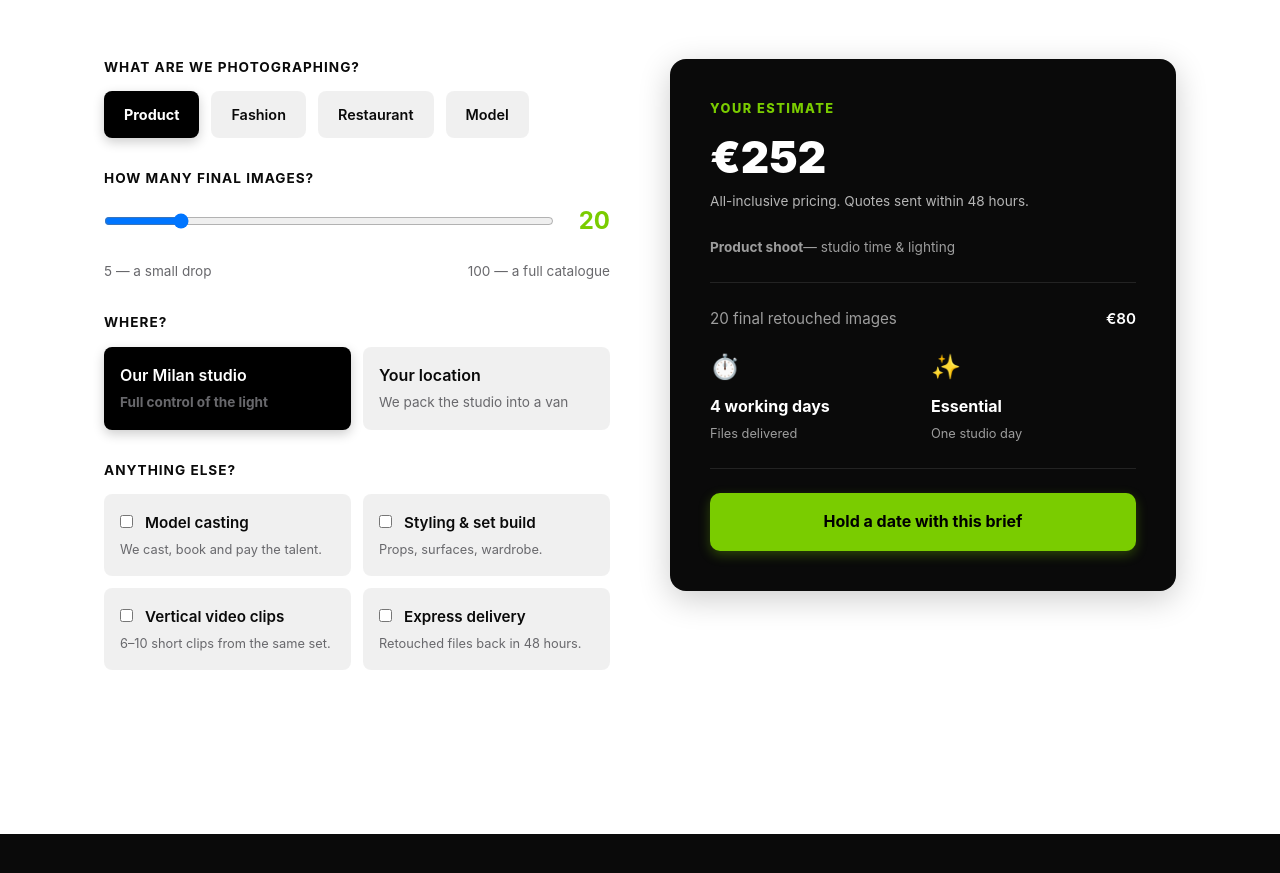
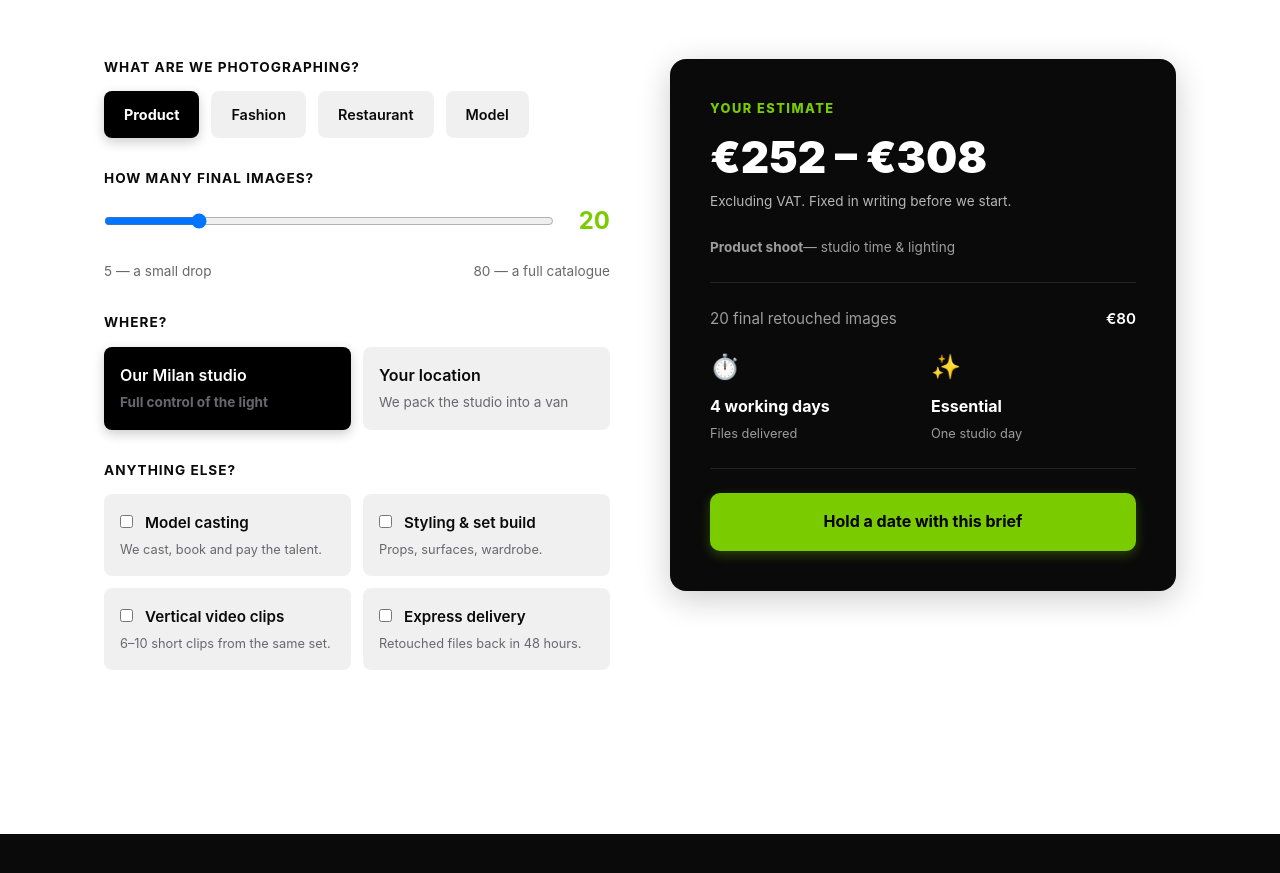
Before and after one commit to Nezsig/meocy, a Next.js app: page /en in a window 1280 px wide. Shown: the part 3740-4613 px from the top of the page. Built offline with nearby package versions, Linux system fonts and the light colour scheme.

Commit message:
Revert "Update Calculator: single price display, max 100 images, new pricing …"

```diff
--- a/components/Calculator.tsx
+++ b/components/Calculator.tsx
@@ -410,7 +410,7 @@ export default function Calculator() {
               <input
                 type="range"
                 min="5"
-                max="100"
+                max="80"
                 step="1"
                 value={imageCount}
                 onChange={(e) => setImageCount(Number(e.target.value))}
@@ -420,7 +420,7 @@ export default function Calculator() {
             </div>
             <div className="slider-labels">
               <span>5 — a small drop</span>
-              <span>100 — a full catalogue</span>
+              <span>80 — a full catalogue</span>
             </div>
 
             {/* Location */}
@@ -476,10 +476,10 @@ export default function Calculator() {
           <div className="price-card">
             <div className="price-card-header">Your Estimate</div>
             <div className="price-display">
-              €{minPrice}
+              €{minPrice} – €{maxPrice}
             </div>
             <div className="price-range">
-              All-inclusive pricing. Quotes sent within 48 hours.
+              Excluding VAT. Fixed in writing before we start.
             </div>
 
             <div className="price-note">
```
